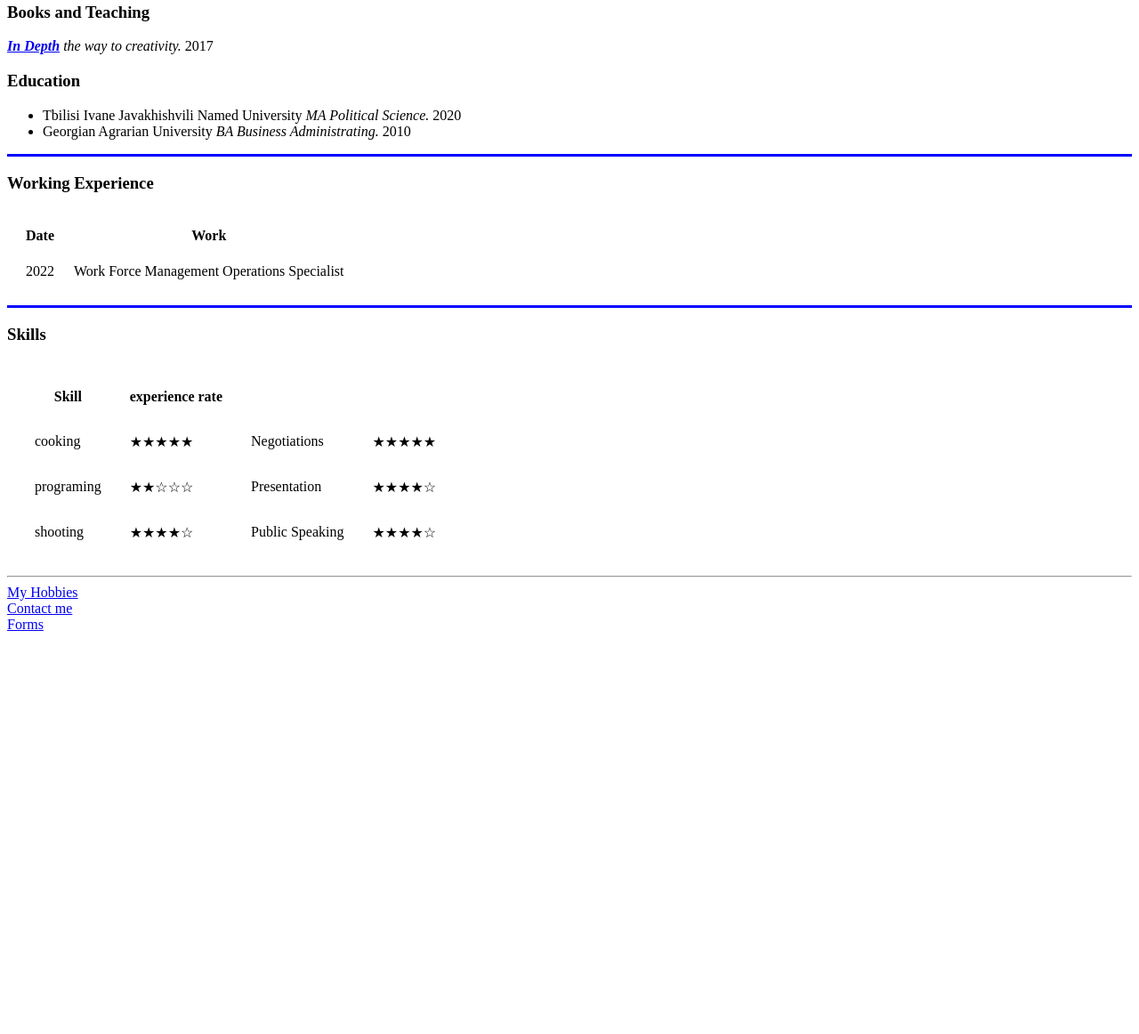
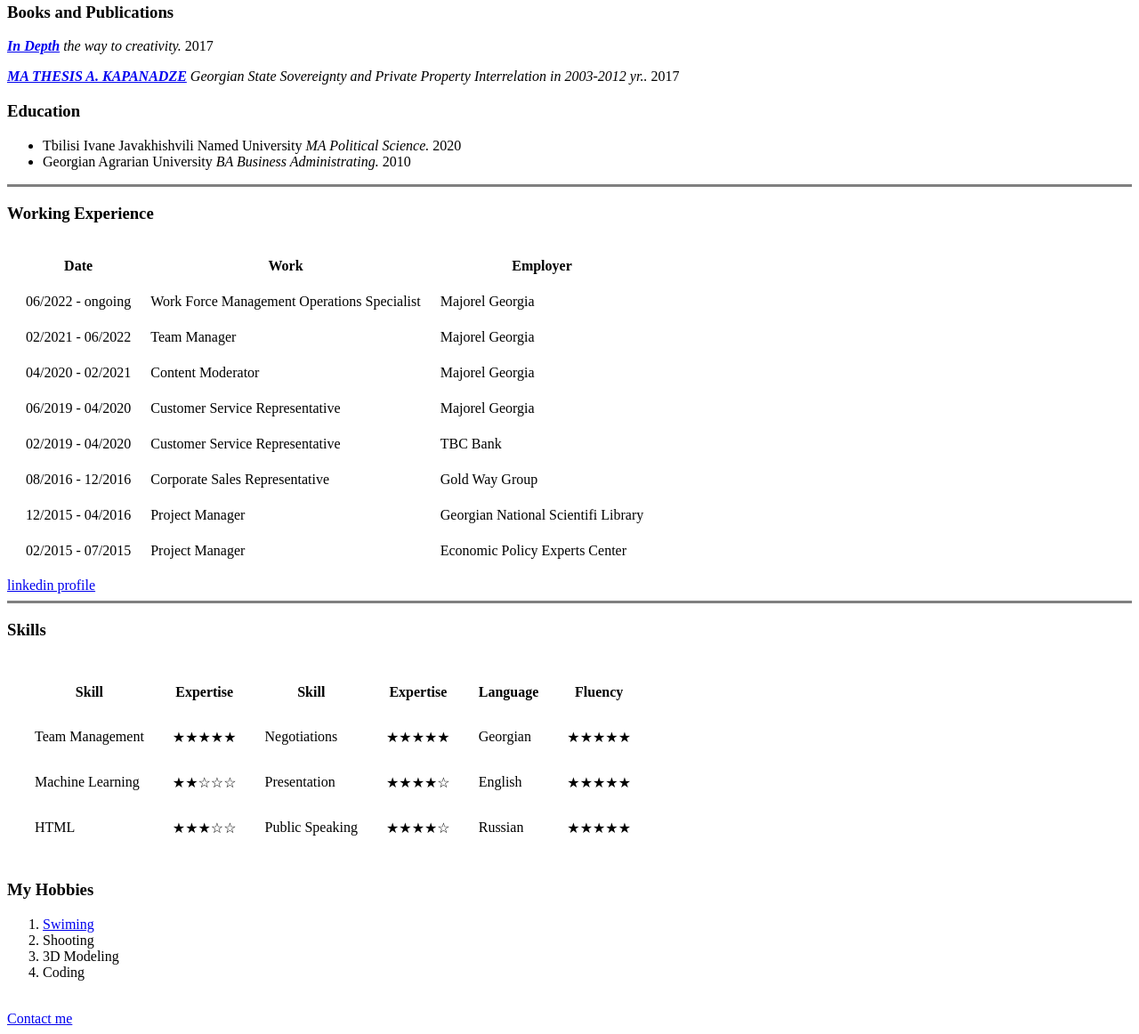
Before and after one commit to amiran11/cv, a plain HTML site: page index.html in a window 1280 px wide. Shown: the part 380-1542 px from the top of the page at 89% size. Before the commit the page ends 1099 px from the top, so only its background shows below. Drawn offline with Linux system fonts and the light colour scheme.

Commit message:
Update index.html

```diff
--- a/index.html
+++ b/index.html
@@ -12,64 +12,125 @@
     <td><img class="fit-picture" src="Amiran-modified.png" width="300" height="300" alt="Amiran's Picture"></td>
     <td><h1>Amiran Kapanadze</h1>
     <p><em>President of <strong>Economic policy Experts Center</strong>.</em></p>
-    <p>I am leader of NGO <strong>Economic Policy Experts Center</strong> since 2013, involved in Economic Policy Research, Education and Watch Dog Activities</p></td>
+    <p>I am leader of NGO <strong>Economic Policy Experts Center</strong> since 2013, involved in Economic Policy Research, <a href="https://bit.ly/3Aol1f0">Development Initiative</a>, Education and Watch Dog Activities.</p>
+    <p> More than 3 years experience in Customer Service Outsourcing for Global Brands, working at <strong>Majorel Georgia</strong>. </p> </td>
     </tr>
   </table>
 
 
   <hr size="2" noshade>
-  <h3>Books and Teaching</h3>
+  <h3>Books and Publications</h3>
   <p><em><strong><a href="https://www.kobo.com/ww/en/ebook/in-depth-7">In Depth</a></strong> the way to creativity.</em> 2017</p>
+  <p><em><strong><a href="https://www.academia.edu/85780912/MA_THESIS_A_KAPANADZE">MA THESIS A. KAPANADZE</a></strong> Georgian State Sovereignty and Private Property Interrelation in 2003-2012 yr..</em> 2017</p>
   <h3>Education</h3>
   <ul>
     <li>Tbilisi Ivane Javakhishvili Named University <em>MA Political Science.</em> 2020</li>
     <li>Georgian Agrarian University <em>BA Business Administrating.</em> 2010</li>
   </ul>
-  <hr size="3" color="blue">
+  <hr size="3" noshade>
   <table cellspacing="20">
     <h3>Working Experience</h3>
     <tr>
       <th>Date</th>
       <th> Work</th>
+      <th> Employer</th>
     </tr>
     <tbody>
       <tr>
-        <td>2022</td>
+        <td>06/2022 - ongoing</td>
         <td>Work Force Management Operations Specialist</td>
+        <td>Majorel Georgia</td>
+
       </tr>
+      <tr>
+        <td> 02/2021 - 06/2022</td>
+        <td>Team Manager</td>
+        <td>Majorel Georgia</td>
+      </tr>
+      <tr>
+        <td> 04/2020 - 02/2021</td>
+        <td>Content Moderator</td>
+        <td>Majorel Georgia</td>
+      </tr>
+      <tr>
+        <td> 06/2019 - 04/2020</td>
+        <td>Customer Service Representative</td>
+        <td>Majorel Georgia</td>
+      </tr>
+      <tr>
+        <td> 02/2019 - 04/2020</td>
+        <td>Customer Service Representative</td>
+        <td>TBC Bank</td>
+      </tr>
+      <tr>
+        <td> 08/2016 - 12/2016</td>
+        <td>Corporate Sales Representative</td>
+        <td>Gold Way Group</td>
+      </tr>
+      <tr>
+        <td> 12/2015 - 04/2016</td>
+        <td>Project Manager</td>
+        <td>Georgian National Scientifi Library</td>
+      </tr>
+      <tr>
+        <td> 02/2015 - 07/2015</td>
+        <td>Project Manager</td>
+        <td>Economic Policy Experts Center</td>
+      </tr>
+
     </tbody>
+
   </table>
-  <hr size="3" color="blue">
+  <a href="https://www.linkedin.com/in/amiran-kapanadze-97039599/">linkedin profile</a>
+  <hr size="3" noshade>
   <table cellspacing="30">
     <h3>Skills</h3>
     <thead>
       <tr>
         <th>Skill</th>
-        <th>experience rate</th>
+        <th>Expertise</th>
+        <th>Skill</th>
+        <th>Expertise</th>
+        <th>Language</th>
+        <th>Fluency</th>
       </tr>
     </thead>
     <tbody>
       <tr>
-        <td>cooking</td><td>★★★★★</td>
+        <td>Team Management</td><td>★★★★★</td>
         <td>Negotiations</td><td>★★★★★</td>
+        <td>Georgian</td><td>★★★★★</td>
       </tr>
       <tr>
-        <td>programing</td><td>★★☆☆☆</td>
+        <td>Machine Learning</td><td>★★☆☆☆</td>
         <td>Presentation</td><td>★★★★☆</td>
+        <td>English</td><td>★★★★★</td>
       </tr>
       <tr>
-        <td>shooting</td><td>★★★★☆</td>
+        <td>HTML</td><td>★★★☆☆</td>
         <td>Public Speaking</td><td>★★★★☆</td>
+        <td>Russian</td><td>★★★★★</td>
       </tr>
     </tbody>
   </table>
 
-  <hr>
-  <a href="Hobbies.html">My Hobbies</a>
+  <head>
+    <meta charset="utf-8">
+    <title>My Hobbies</title>
+  </head>
+  <body>
+    <h3>My Hobbies</h3>
+    <ol>
+      <li><a href="https://www.facebook.com/photo.php?fbid=2648072108579087&set=t.100001035312788&type=3">Swiming</a></li>
+      <li>Shooting</li>
+      <li>3D Modeling</li>
+      <li>Coding</li>
+    </ol>
+  </body>
   <br>
   <a href="Contact Me.html">Contact me</a>
   <br>
-  <a href="Form.html">Forms</a>
+
 
 </body>
 
```
